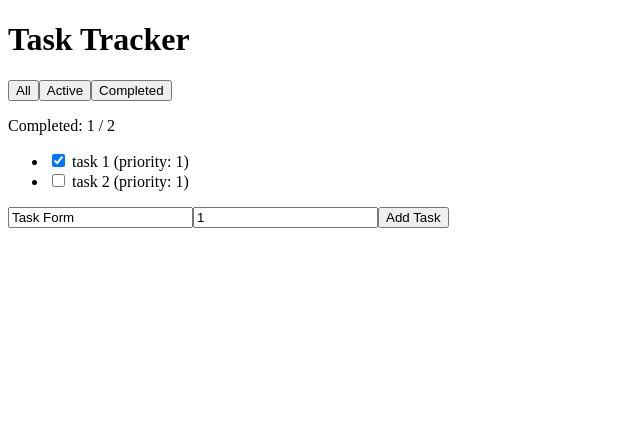
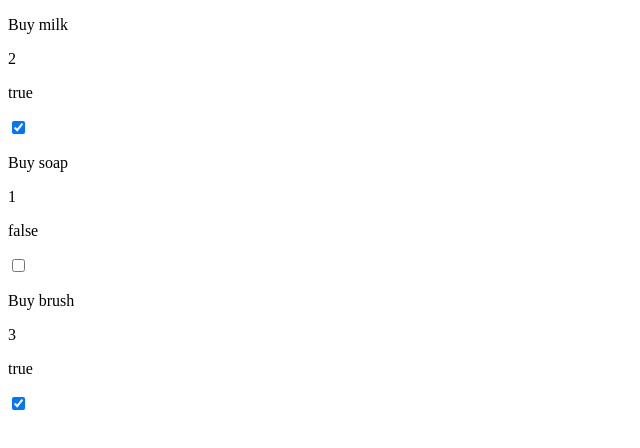
Before and after one commit to melichris/My-Tech-stack, a Vue app in the folder Vue fundametals/: page / in a window 1280 px wide. Shown: the top 448 px of the page, without its empty margins (0-640 px from the left). Built offline with nearby package versions, Linux system fonts and the light colour scheme; the HTML template or start-up script is replaced by a standard one.

Commit message:
refactor App.vue and TaskList.vue structure; update TaskItem component for better prop handling

```diff
--- a/Vue fundametals/src/App.vue
+++ b/Vue fundametals/src/App.vue
@@ -1,4 +1,5 @@
 <script setup lang="ts">
+import TaskList from './components/TaskList.vue';
 import TaskTracker from './components/TaskTracker.vue';
 import UserDashboard from './components/userDashboard.vue';
 
@@ -6,7 +7,8 @@ import UserDashboard from './components/userDashboard.vue';
 
 <template>
   <!-- <UserDashboard /> -->
-  <TaskTracker />
+  <!-- <TaskTracker /> -->
+  <TaskList />
 </template>
 
 <style scoped></style>
--- a/Vue fundametals/src/components/TaskItem.vue
+++ b/Vue fundametals/src/components/TaskItem.vue
@@ -1,20 +1,20 @@
-<!-- <template>
-  <div>
-    <p>{{ }}</p>
-    <input type="checkbox" name="" id="" @click="toggleCompleted">
-  </div>
-</template>
-<script lang="ts">
-import Task from "@/components/TaskTracker.vue"
-import { computed } from "vue"
-const toggleCompleted: <Task> = computed(() => {
-  Task.
-})
-
-defineProps<{
-  title: string,
-  priority: number,
+<script setup lang="ts">
+const props = defineProps<{
+  title: string
+  priority: number
   completed: boolean
 }>()
 
-</script> -->
+const emit = defineEmits<{
+  'toggle-completed': [value: boolean]
+}>()
+</script>
+
+<template>
+  <div>
+    <p>{{ props.title }}</p>
+    <p>{{ props.priority }}</p>
+    <p>{{ props.completed }}</p>
+    <input type="checkbox" :checked="props.completed" @change="emit('toggle-completed', !props.completed)" />
+  </div>
+</template>
--- a/Vue fundametals/src/components/TaskList.vue
+++ b/Vue fundametals/src/components/TaskList.vue
@@ -1,11 +1,12 @@
 <script setup lang="ts">
-import TaskItem from './TaskItem.vue';
+import TaskItem from './TaskItem.vue'
 </script>
 
 <template>
-  <div>
-    <p>
-      <TaskItem title="Buy milk" :priority="2" :completed="false" />
-    </p>
-  </div>
+  <TaskItem title="Buy milk" :priority="2" :completed="true"
+    @toggle-completed="(val) => console.log('toggled:', val)" />
+  <TaskItem title="Buy soap" :priority="1" :completed="false"
+    @toggle-completed="(val) => console.log('toggled:', val)" />
+  <TaskItem title="Buy brush" :priority="3" :completed="true"
+    @toggle-completed="(val) => console.log('toggled:', val)" />
 </template>
```
